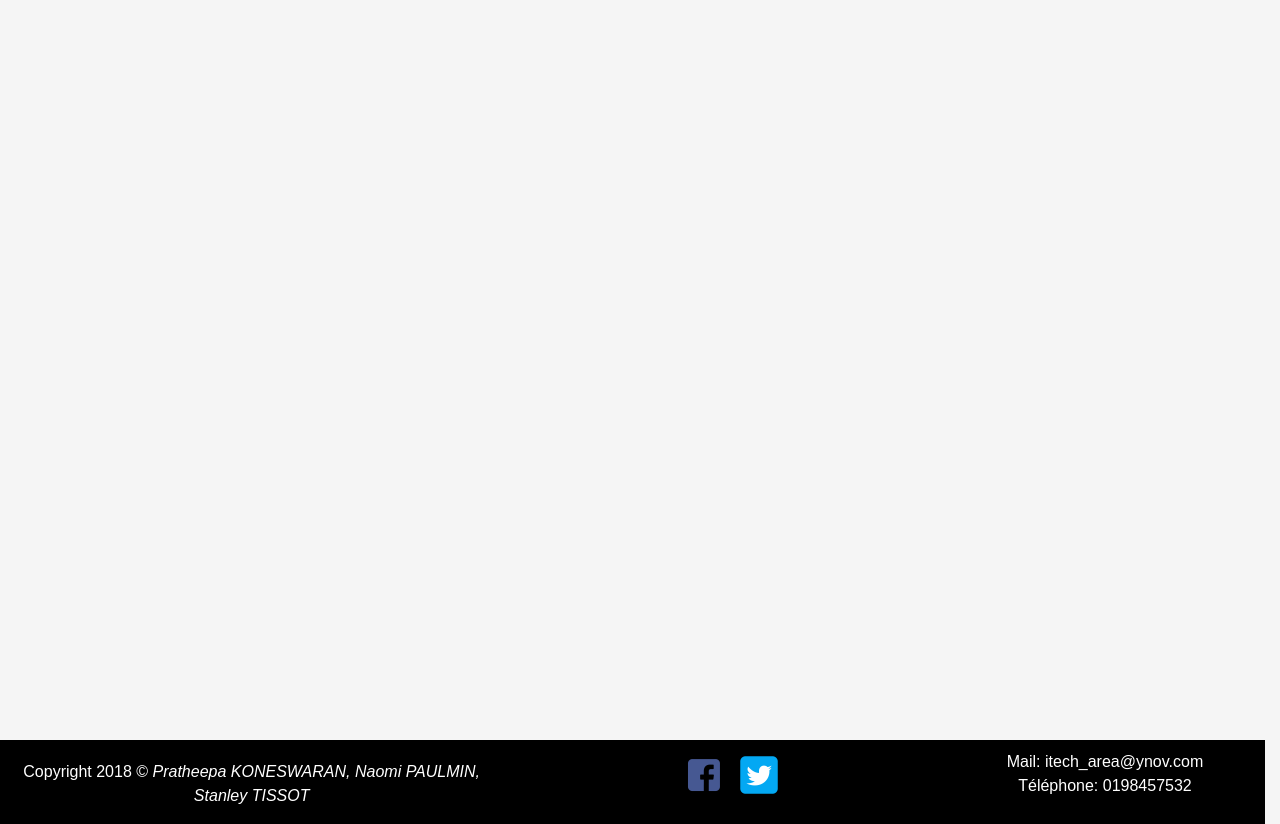
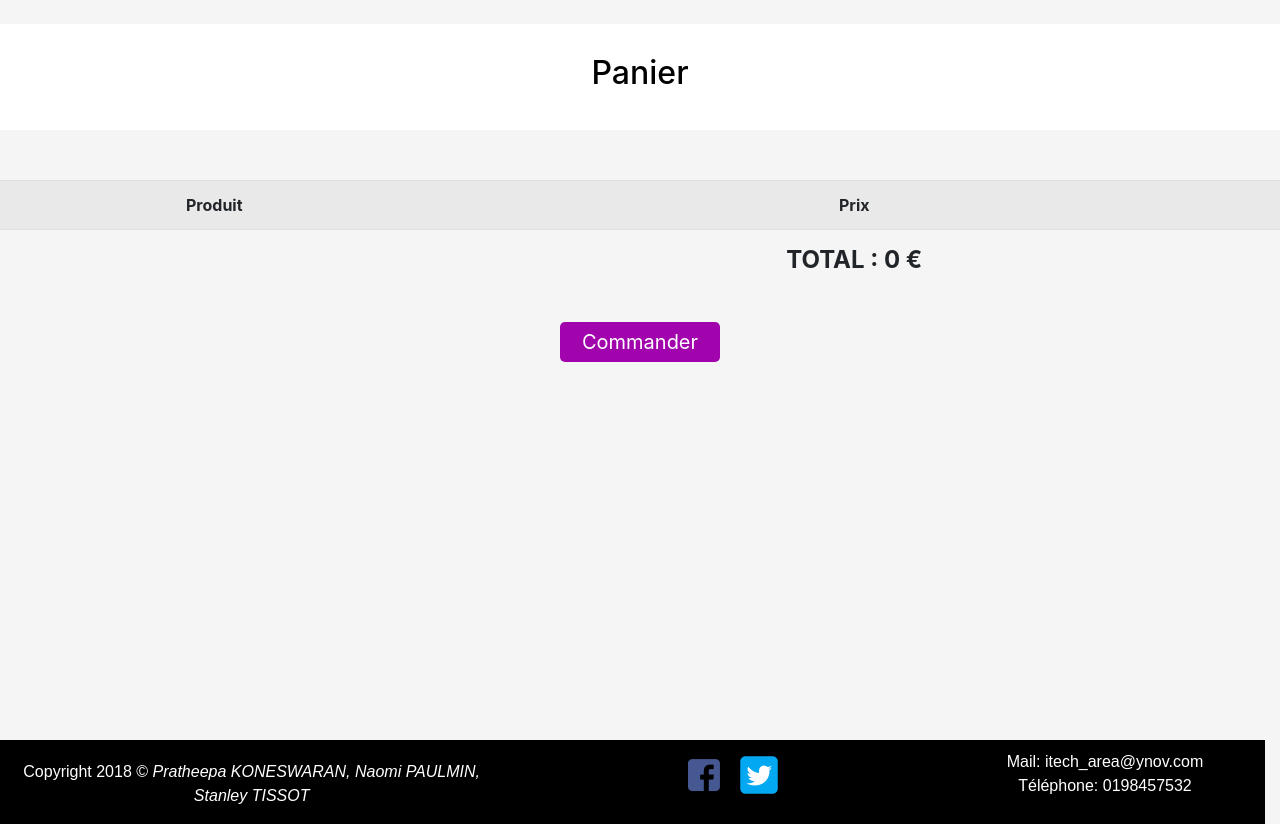
Before and after one commit to NaoSup/e-commerce, a PHP site: page /cart.php in a window 1280 px wide. Shown: the part 56-880 px from the top of the page. Run offline with PHP 8.4, Linux system fonts and the light colour scheme; some libraries are stand-ins or nearby versions.

Commit message:
réparation panier et paiement

```diff
--- a/cart.php
+++ b/cart.php
@@ -2,35 +2,63 @@
 session_start();
 require('./includes/init.php');
 include('./includes/header.php');
+$total = array();
 ?>
 
 
 
 <div class="panier">
+    <div class="accueil">
+        <h2>Panier</h2>
+    </div>
+    <table class="table table-striped table-hover">
+        <tr>
+            <td><b>Produit</b></td>
+            <td><b>Prix</b></td>
+        </tr>
 <?php
 //var_dump($_SESSION['cart']);
-if(isset($_SESSION['cart'])){
+if(isset($_SESSION['cart'])) {
     $cart = $_SESSION['cart'];
-    foreach ($cart as $items) {
-        foreach($items as $item) {
-            $id = $item[0];
+    foreach ($cart as $item) {
+        $id = $item;
         $rq = $db->query("SELECT * FROM item WHERE id_item = $id");
         $product = $rq->fetch();
-            echo $product['name'] . "<br>";
-            echo $product['price'] . "€ <br>";
+        ?>
+        <tr>
+            <td>
+                <?php echo $product['name']; ?>
+            </td>
+            <td>
+                <?php
+                    echo $product['price'] . "€";
+                    array_push($total, $product['price']);
+                ?>
+            </td>
+        </tr>
+        <?php
     }
 }
 ?>
+        <tr>
+            <td></td>
+            <td>
                 <p>TOTAL :
                     <?php
-        $total = array_sum($_SESSION['cart']['price']);
-        echo $total;
+                    $_SESSION['total'] = array_sum($total);
+                    echo $_SESSION['total'];
                     ?>
                     €</p>
-    <a id="commande" href="paiement.php"><button>Commander</button></a>
+            </td>
+        </tr>
+
+    </table>
+    <div id="commande">
+        <a href="paiement.php">Commander</a>
+    </div>
     </div>
 <?php
-}
+//}
 
 
 include ('./includes/footer.html');
--- a/css/main2.css
+++ b/css/main2.css
@@ -55,3 +55,26 @@ main{
 .produit p{
     font-size: 24px;
 }
+.panier table {
+    text-align: center;
+}
+.panier table tr td p, .recap table tr td p {
+    font-size: 24px;
+    font-weight: bold;
+}
+#commande {
+    background: #a103ad;
+    border: none;
+    border-radius: 5px;
+    -webkit-border-radius: 5px;
+    -moz-border-radius: 5px;
+    padding: 5px;
+    margin: auto;
+    width: 160px;
+    text-align: center;
+}
+#commande a{
+    text-decoration: none;
+    color: #fff;
+    font-size: 20px;
+}
```
Also changed, not shown: page_produit.php (+3 -6 lines), paiement.php (+41 -31 lines). Lines whose indentation alone changed are shown as unchanged.
